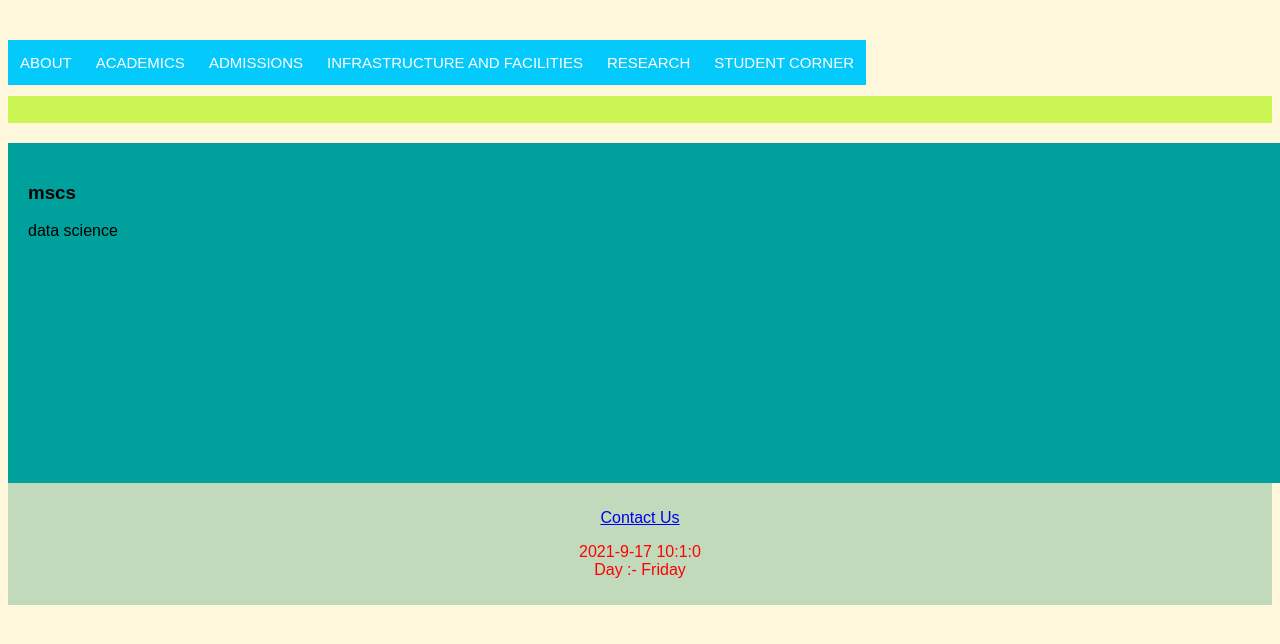
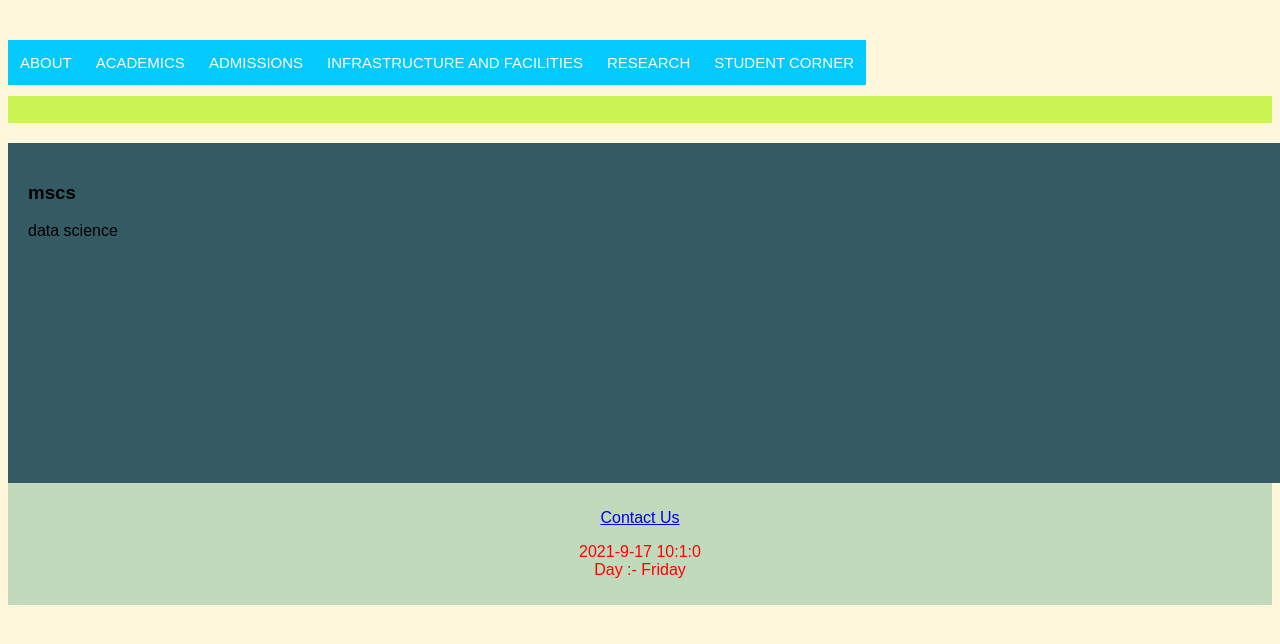
Before and after one commit to RaghupathiArchana/raghupathi, a plain HTML site: page index.html in a window 1280 px wide. Shown: the part 80-724 px from the top of the page. Drawn offline with Linux system fonts and the light colour scheme.

Commit message:
Update index.html

```diff
--- a/index.html
+++ b/index.html
@@ -62,7 +62,7 @@ article{
 float:left;
 padding:20px;
 width:100%;
-background-color:#00A19D;
+background-color:#345B63;
 height:300px;
 }
 section::after{
```
